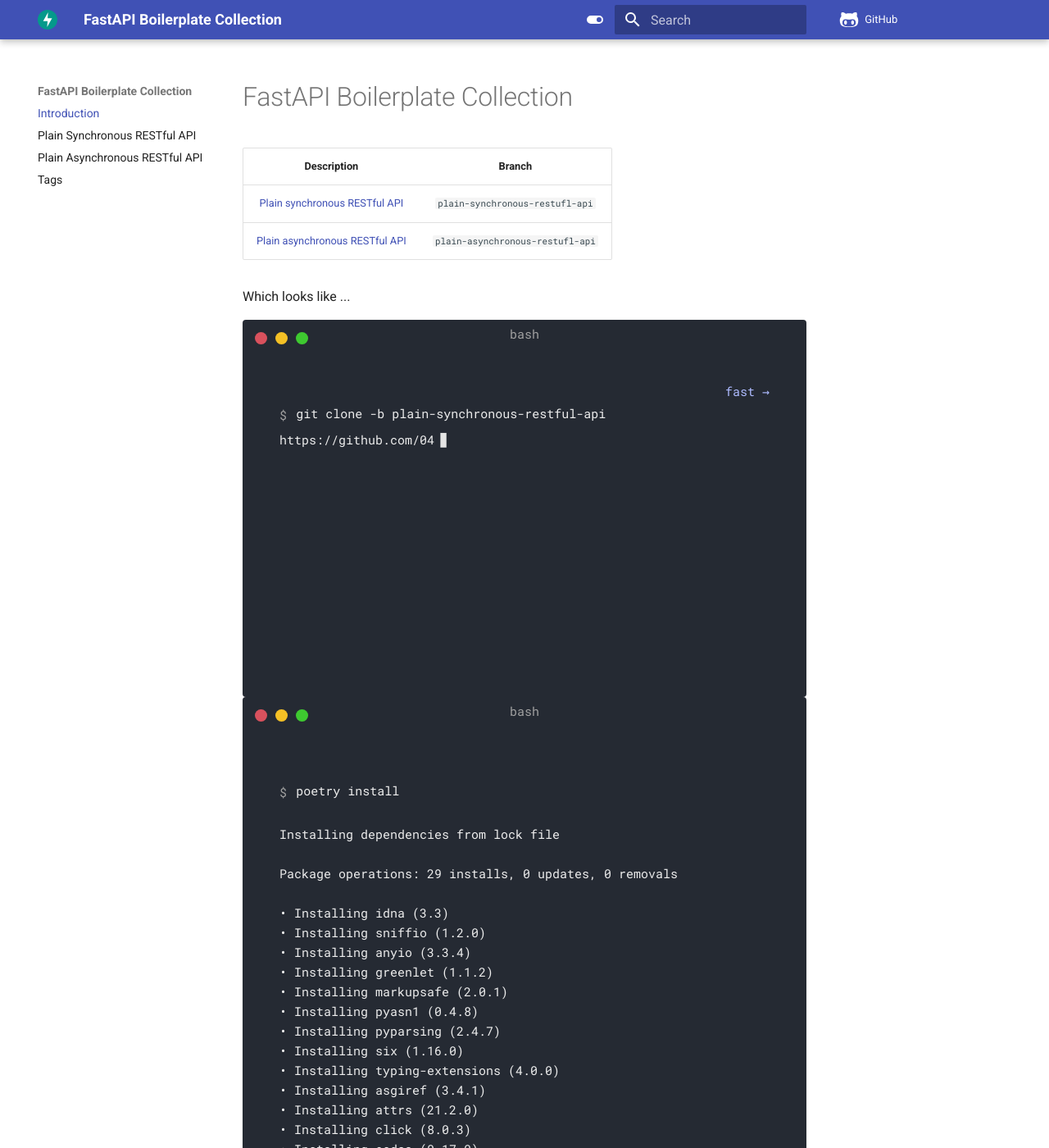
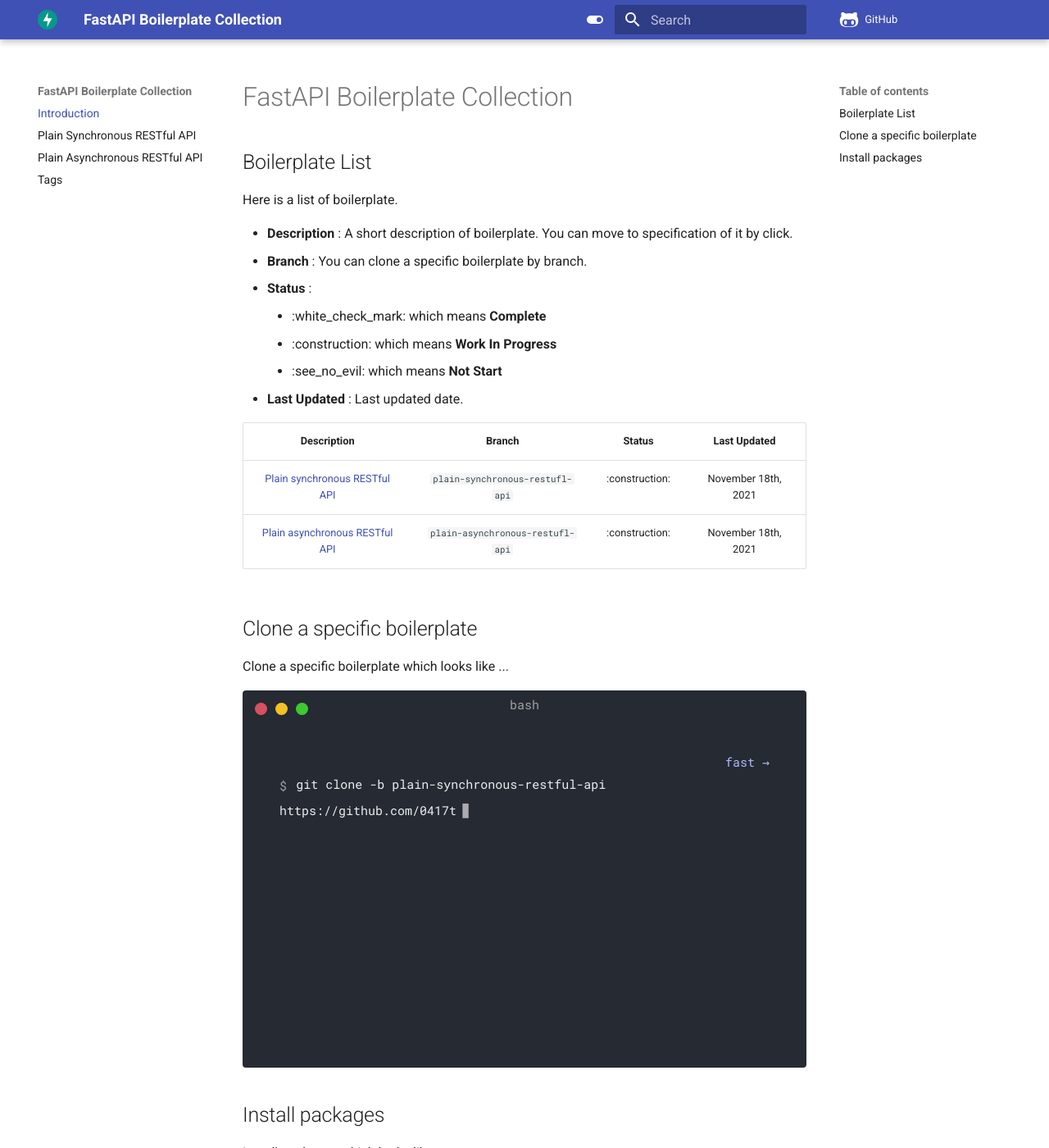
Before and after one commit to 0417taehyun/fastapi-boilerplate, an MkDocs documentation site: the page built from docs/index.md, in a window 1280 px wide and 1400 px high. Shown: the whole window at 82% size. Built offline with MkDocs 1.6.1 and Material for MkDocs 9.7.7, drawn with Linux system fonts in a browser that asks for light colours; comment, search, counter and statistics services are not loaded; some of the changed text lies outside the part shown.

Commit message:
:memo: main page

````diff
--- a/docs/index.md
+++ b/docs/index.md
@@ -4,14 +4,28 @@
 
 # FastAPI Boilerplate Collection
 
+## Boilerplate List
 
-|Description|Branch|
-|:--------:|:-----:|
-|[Plain synchronous RESTful API](plain-synchronous-restful-api.md)|`plain-synchronous-restufl-api`|
-|[Plain asynchronous RESTful API](plain-asynchronous-restful-api.md)|`plain-asynchronous-restufl-api`|
+Here is a list of boilerplate.
+
+* **Description** : A short description of boilerplate. You can move to specification of it by click.
+* **Branch** : You can clone a specific boilerplate by branch.
+* **Status** :
+    * :white_check_mark: which means **Complete**
+    * :construction: which means **Work In Progress**
+    * :see_no_evil: which means **Not Start**
+* **Last Updated** : Last updated date.
 
 
-Which looks like ...
+
+|Description|Branch|Status|Last Updated|
+|:--------:|:-----:|:----:|:----------:|
+|[Plain synchronous RESTful API](plain-synchronous-restful-api.md)|`plain-synchronous-restufl-api`|:construction:|November 18th, 2021|
+|[Plain asynchronous RESTful API](plain-asynchronous-restful-api.md)|`plain-asynchronous-restufl-api`|:construction:|November 18th, 2021|
+
+## Clone a specific boilerplate
+
+Clone a specific boilerplate which looks like ...
 
 <div class="termy">
     ```sh
@@ -27,7 +41,19 @@
     ```
 </div>
 
+## Install packages
 
+Install packages which looks like ...
+
+!!! warning
+
+    It used [Poetry](https://python-poetry.org/) for managing pacakges.
+
+    So before you install all the packages in each boilerplate by `pyproject.toml` file, you shoud install Poetry first.
+
+    Ex. `pip install poetry`
+
+    Also, it is recommended to user virtual environment [MiniConda](https://docs.conda.io/en/latest/miniconda.html) for managing serveral projects' packages.
 
 <div class="termy">
     ```sh
--- a/mkdocs.yml
+++ b/mkdocs.yml
@@ -64,7 +64,7 @@
 extra:
   anaylytics:
     provider: google
-    property: G-Q4X9B4PNF7
+    property: G-SS72TCWT45
 extra_css:
 - css/termynal.css
 - css/custom.css
````
